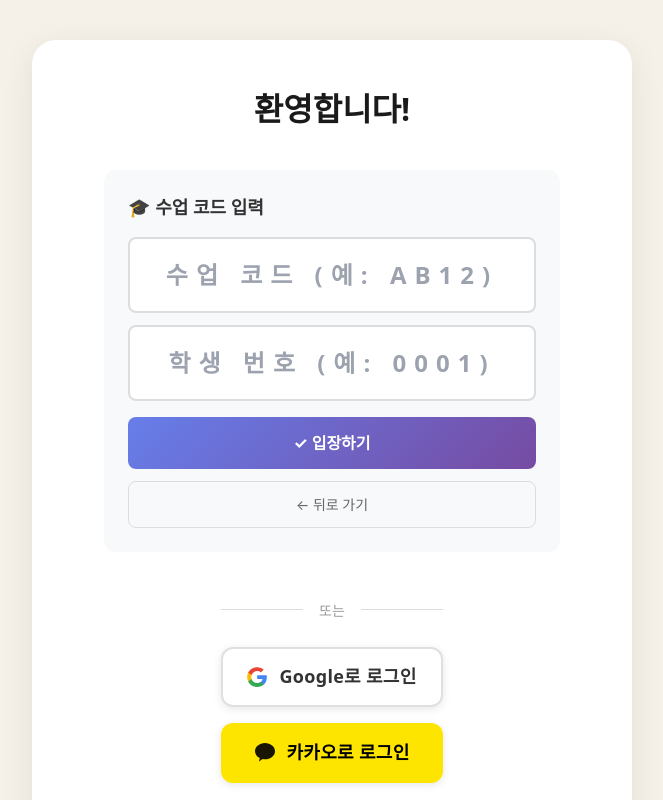
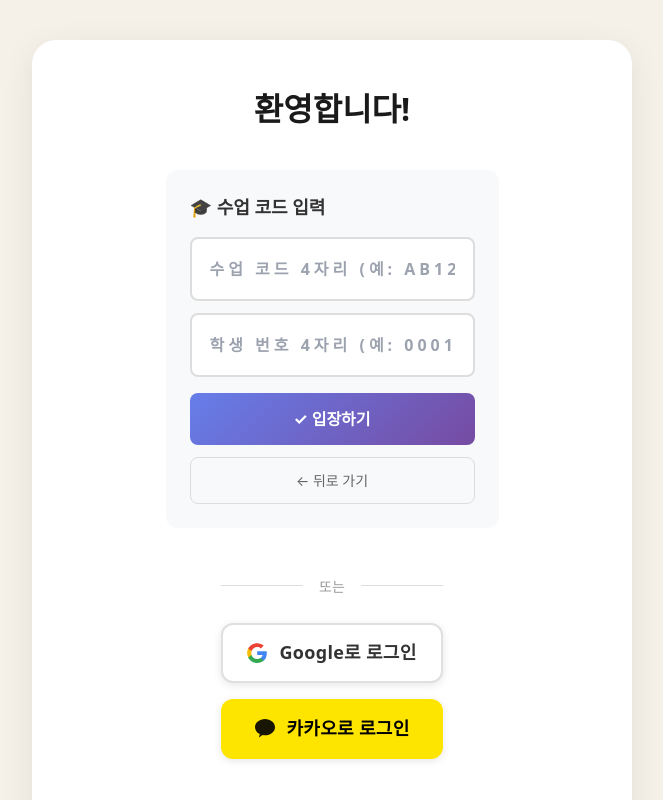
Before and after one commit to sunsudun25-cloud/hidi-story-maker, a React (Vite) app: page /onboarding in a window 1280 px wide. Both pictures are taken after a click on the button "🎓 수업 코드로 시작하기". Shown: the top 800 px of the page, without its empty margins (308-971 px from the left). Built offline with nearby package versions, Linux system fonts and the light colour scheme; no server answers.

Commit message:
Reduce font size for input placeholders to fit full text

```diff
--- a/src/pages/OnboardingLogin.tsx
+++ b/src/pages/OnboardingLogin.tsx
@@ -117,7 +117,7 @@ const OnboardingLogin: React.FC = () => {
               <div style={{ marginBottom: '12px' }}>
                 <input
                   type="text"
-                  placeholder="수업 코드 (예: AB12)"
+                  placeholder="수업 코드 4자리 (예: AB12)"
                   value={classCode}
                   onChange={(e) => setClassCode(e.target.value.toUpperCase())}
                   maxLength={4}
@@ -125,11 +125,11 @@ const OnboardingLogin: React.FC = () => {
                   style={{
                     width: '100%',
                     padding: '18px',
-                    fontSize: '24px',
+                    fontSize: '16px',
                     border: '2px solid #ddd',
                     borderRadius: '8px',
                     textAlign: 'center',
-                    letterSpacing: '8px',
+                    letterSpacing: '4px',
                     fontWeight: 'bold'
                   }}
                 />
@@ -138,7 +138,7 @@ const OnboardingLogin: React.FC = () => {
               <div style={{ marginBottom: '16px' }}>
                 <input
                   type="text"
-                  placeholder="학생 번호 (예: 0001)"
+                  placeholder="학생 번호 4자리 (예: 0001)"
                   value={learnerCode}
                   onChange={(e) => setLearnerCode(e.target.value)}
                   maxLength={4}
@@ -146,11 +146,11 @@ const OnboardingLogin: React.FC = () => {
                   style={{
                     width: '100%',
                     padding: '18px',
-                    fontSize: '24px',
+                    fontSize: '16px',
                     border: '2px solid #ddd',
                     borderRadius: '8px',
                     textAlign: 'center',
-                    letterSpacing: '8px',
+                    letterSpacing: '4px',
                     fontWeight: 'bold'
                   }}
                 />
```
